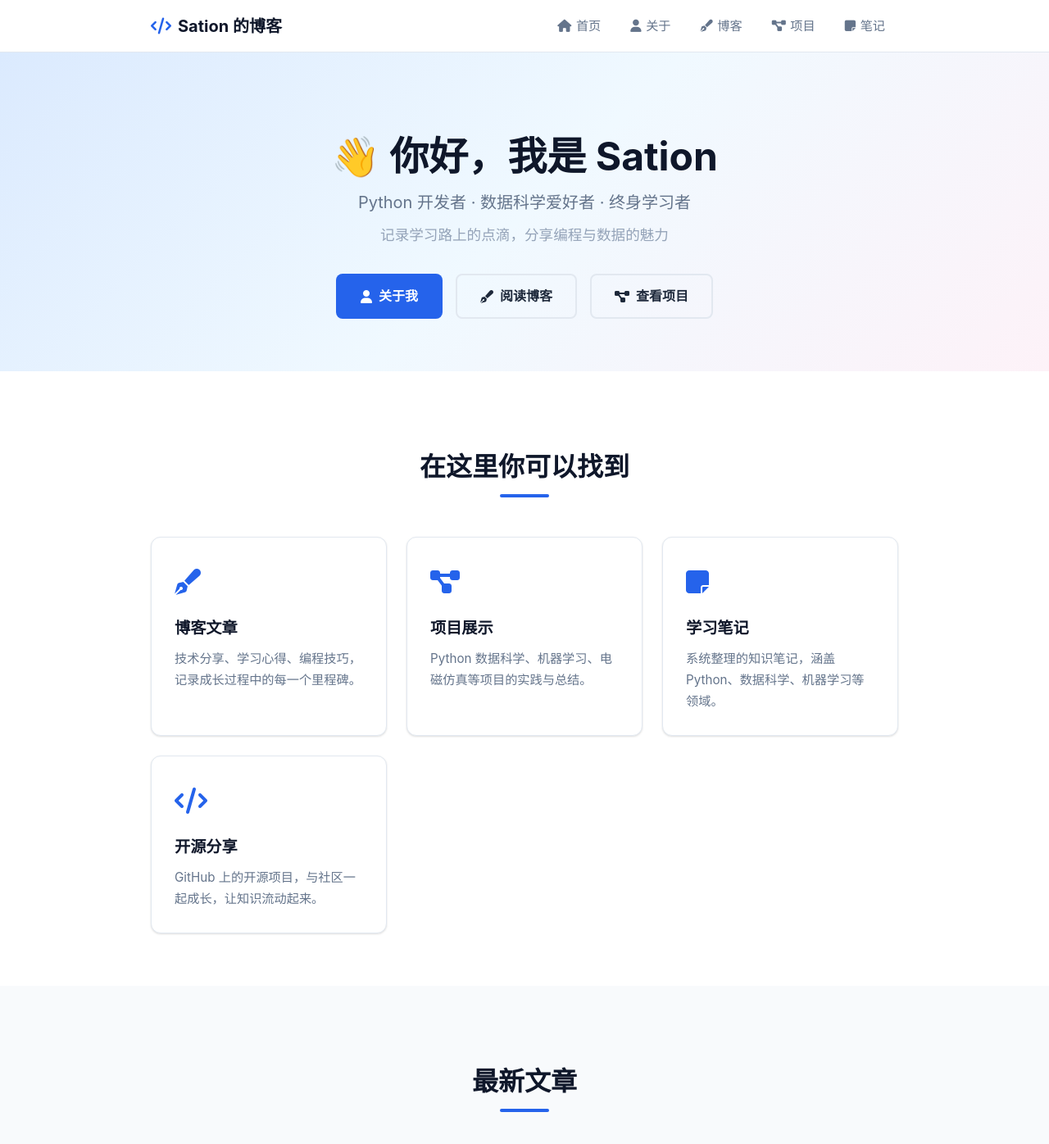
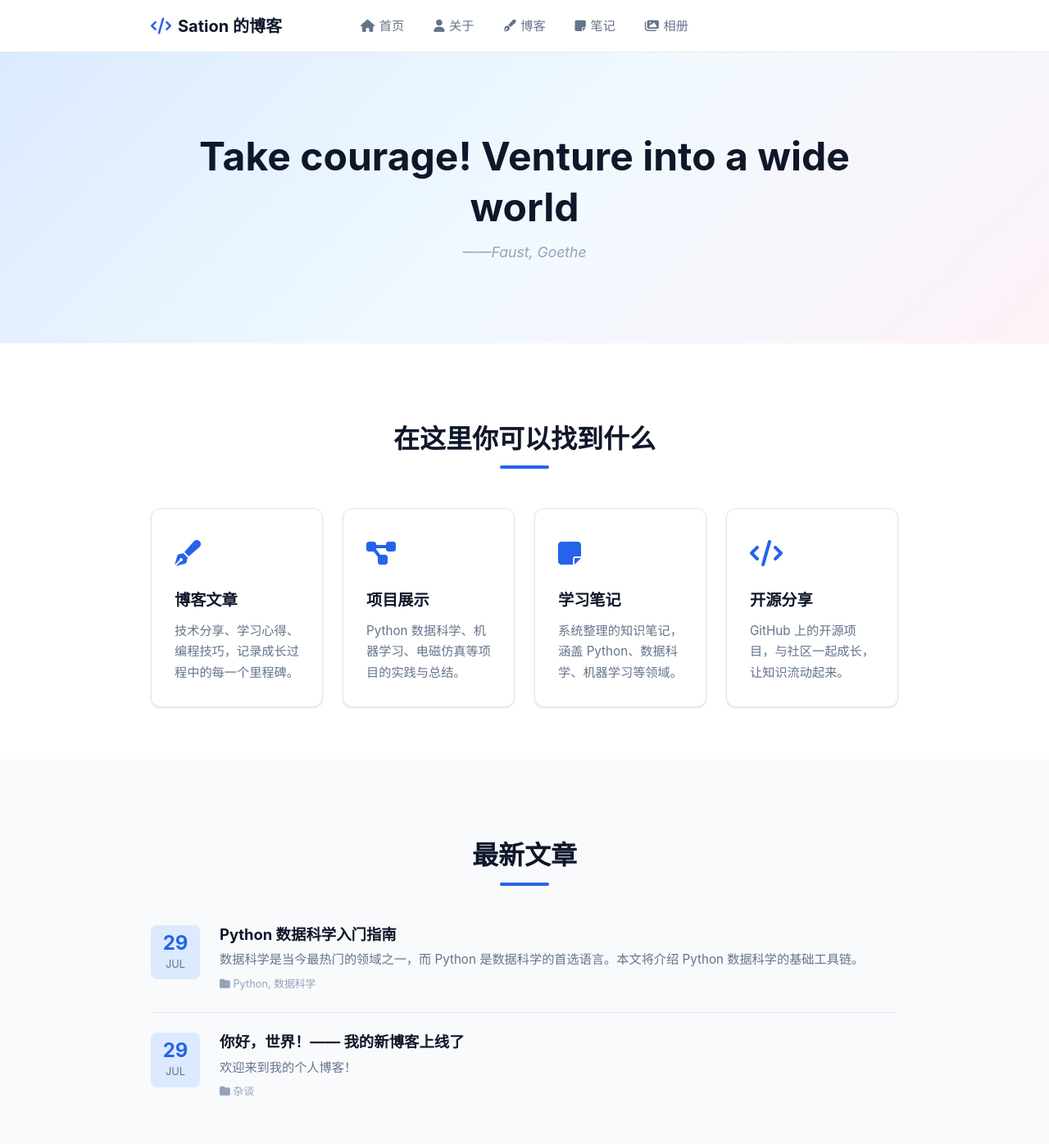
Before and after one commit to sationw/sationw.github.io, a Jekyll site: the page built from index.html, in a window 1280 px wide and 1400 px high. Shown: the top 1396 px of the window at 82% size. Built offline with Jekyll 4.4.1, drawn with Linux system fonts in a browser that asks for light colours.

Commit message:
更新了布局和导航

```diff
--- a/_layouts/default.html
+++ b/_layouts/default.html
@@ -26,8 +26,8 @@
         <li><a href="{{ '/' | relative_url }}"><i class="fas fa-home"></i> 首页</a></li>
         <li><a href="{{ '/about' | relative_url }}"><i class="fas fa-user"></i> 关于</a></li>
         <li><a href="{{ '/blog' | relative_url }}"><i class="fas fa-pen-fancy"></i> 博客</a></li>
-        <li><a href="{{ '/projects' | relative_url }}"><i class="fas fa-project-diagram"></i> 项目</a></li>
         <li><a href="{{ '/notes' | relative_url }}"><i class="fas fa-sticky-note"></i> 笔记</a></li>
+        <li><a href="{{ '/gallery' | relative_url }}"><i class="fas fa-images"></i> 相册</a></li>
       </ul>
       <button class="nav-toggle" id="navToggle">
         <i class="fas fa-bars"></i>
--- a/assets/css/main.css
+++ b/assets/css/main.css
@@ -136,8 +136,9 @@ pre code {
 .navbar .container {
   display: flex;
   align-items: center;
-  justify-content: space-between;
+  justify-content: flex-start;
   height: 100%;
+  position: relative;
 }
 
 .navbar-brand {
@@ -154,6 +155,9 @@ pre code {
 }
 
 .navbar-nav {
+  position: absolute;
+  left: 50%;
+  transform: translateX(-50%);
   display: flex;
   list-style: none;
   gap: 0.25rem;
@@ -181,6 +185,7 @@ pre code {
 
 .nav-toggle {
   display: none;
+  margin-left: auto;
   background: none;
   border: none;
   font-size: 1.3rem;
@@ -290,7 +295,7 @@ pre code {
 /* --- Card Grid --- */
 .card-grid {
   display: grid;
-  grid-template-columns: repeat(auto-fill, minmax(280px, 1fr));
+  grid-template-columns: repeat(4, 1fr);
   gap: 1.5rem;
 }
 
@@ -611,6 +616,7 @@ pre code {
     top: 64px;
     left: 0;
     right: 0;
+    transform: none;
     background: rgba(255,255,255,0.98);
     flex-direction: column;
     padding: 1rem;
@@ -624,6 +630,10 @@ pre code {
 
   .nav-toggle {
     display: block;
+  }
+
+  .card-grid {
+    grid-template-columns: repeat(2, 1fr);
   }
 
   .hero {
--- a/index.html
+++ b/index.html
@@ -6,27 +6,15 @@ title: 首页
 <!-- Hero -->
 <section class="hero">
   <div class="container">
-    <h1>👋 你好，我是 Sation</h1>
-    <p class="subtitle">Python 开发者 · 数据科学爱好者 · 终身学习者</p>
-    <p class="tagline">记录学习路上的点滴，分享编程与数据的魅力</p>
-    <div class="hero-actions">
-      <a href="{{ '/about' | relative_url }}" class="btn btn-primary">
-        <i class="fas fa-user"></i> 关于我
-      </a>
-      <a href="{{ '/blog' | relative_url }}" class="btn btn-outline">
-        <i class="fas fa-pen-fancy"></i> 阅读博客
-      </a>
-      <a href="{{ '/projects' | relative_url }}" class="btn btn-outline">
-        <i class="fas fa-project-diagram"></i> 查看项目
-      </a>
-    </div>
+    <h1>Take courage! Venture into a wide world </h1>
+    <p class="tagline"><i>——Faust, Goethe</i></p>
   </div>
 </section>
 
 <!-- Features -->
 <section class="section">
   <div class="container">
-    <h2 class="section-title">在这里你可以找到</h2>
+    <h2 class="section-title">在这里你可以找到什么</h2>
     <div class="card-grid">
       <div class="card">
         <div class="card-icon"><i class="fas fa-pen-fancy"></i></div>
```
Also changed, not shown: gallery.md (added, +32 -0 lines).
